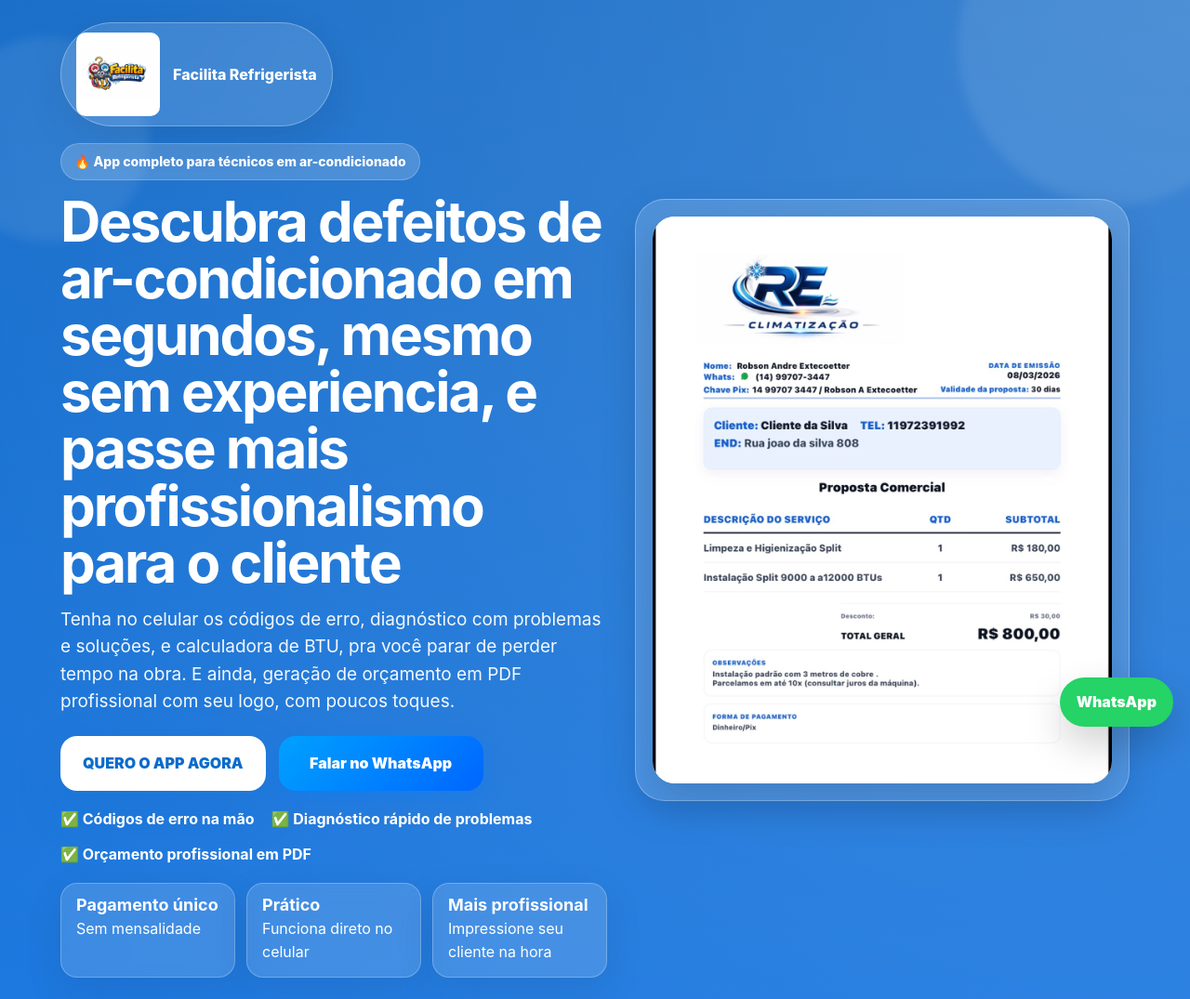
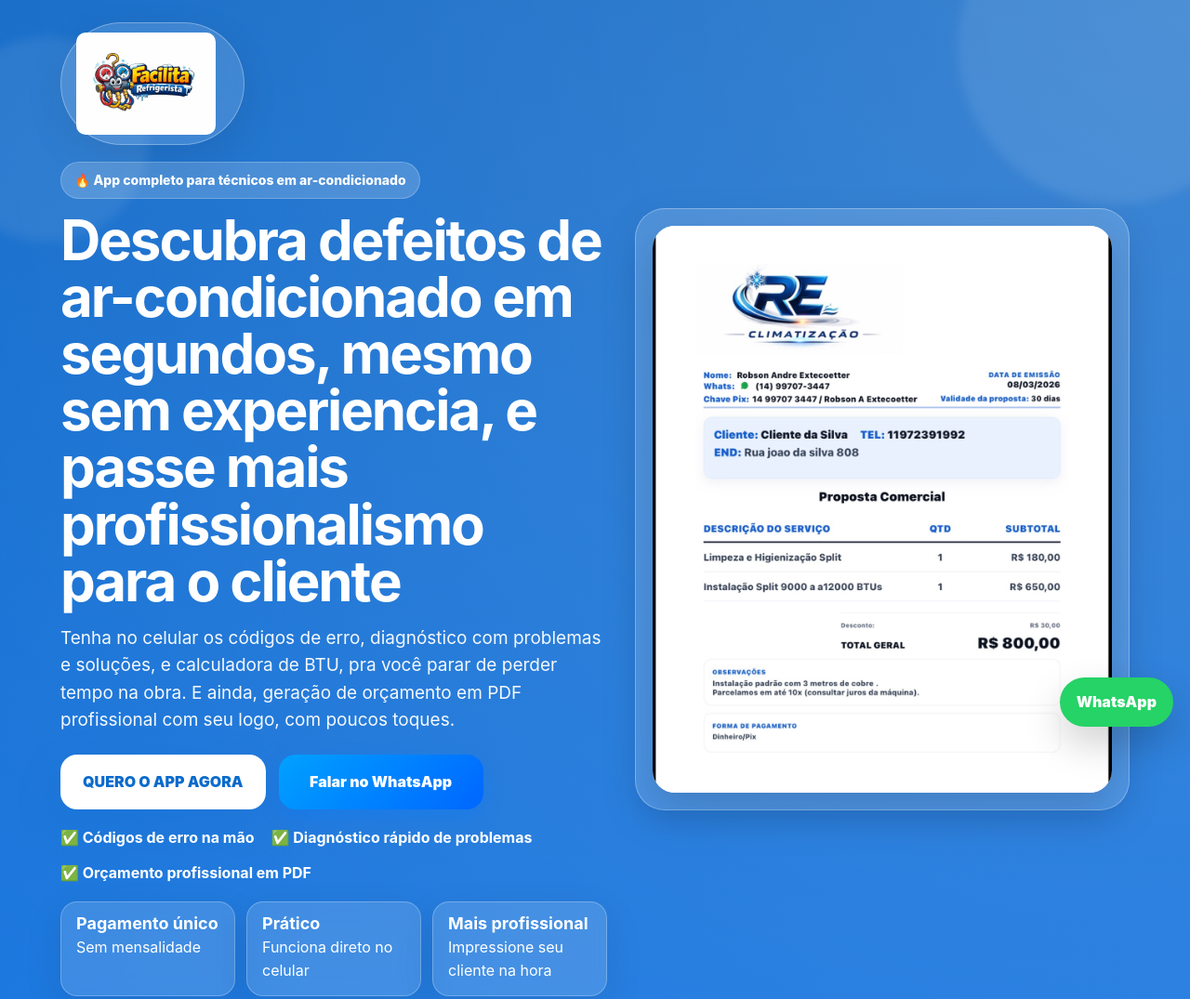
Before and after one commit to extecoetter/app-facilita-refrigerista, a plain HTML site: page index.html in a window 1280 px wide. Shown: the top 1075 px of the page at 93% size. Drawn offline with Linux system fonts and the light colour scheme.

Commit message:
Update index.html

```diff
--- a/index.html
+++ b/index.html
@@ -93,8 +93,8 @@
     }
 
     .logo-card img{
-      width:90px;
-      height:90px;
+      width:150px;
+      height:110px;
       object-fit:contain;
       border-radius:10px;
       background:#fff;
@@ -683,7 +683,7 @@
       <div>
         <div class="logo-card">
           <img src="logosite.png" alt="Logo RE Climatização">
-          <span>Facilita Refrigerista</span>
+          <span></span>
         </div>
 
         <div class="hero-badge">🔥 App completo para técnicos em ar-condicionado</div>
```
